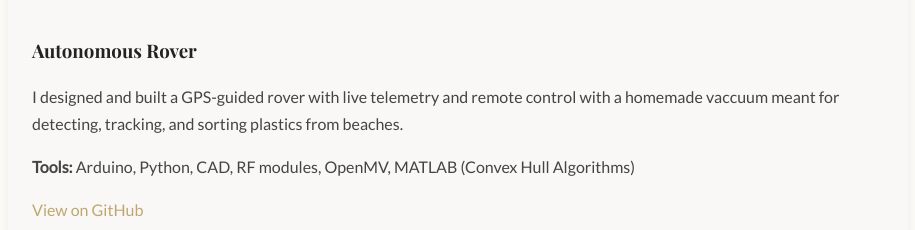
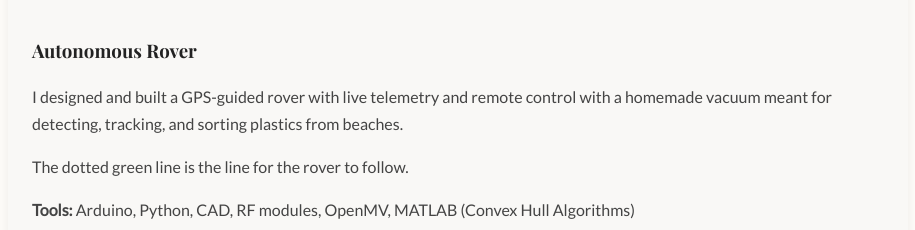
Before and after one commit to eagleblade10/eagleblade10.github.io, a plain HTML site: page index.html in a window 1280 px wide. Shown: the part 1282-1512 px from the top of the page, without its empty margins (182-1097 px from the left). Drawn offline with nearby package versions, Linux system fonts and the light colour scheme.

Commit message:
Revise index.html for portfolio updates
Updated the HTML structure and content of the portfolio page.

```diff
--- a/index.html
+++ b/index.html
@@ -40,7 +40,8 @@
     <div class="project-card">
       <img src="images/convex_hull.jpg" alt="Autonomous Rover">
       <h3>Autonomous Rover</h3>
-      <p>I designed and built a GPS-guided rover with live telemetry and remote control with a homemade vaccuum meant for detecting, tracking, and sorting plastics from beaches.</p>
+      <p>I designed and built a GPS-guided rover with live telemetry and remote control with a homemade vacuum meant for detecting, tracking, and sorting plastics from beaches.</p>
+      <p>The dotted green line is the line for the rover to follow.</p>
       <p><strong>Tools:</strong> Arduino, Python, CAD, RF modules, OpenMV, MATLAB (Convex Hull Algorithms)</p>
       <a href="https://github.com/yourproject" target="_blank">View on GitHub</a>
     </div>
```
